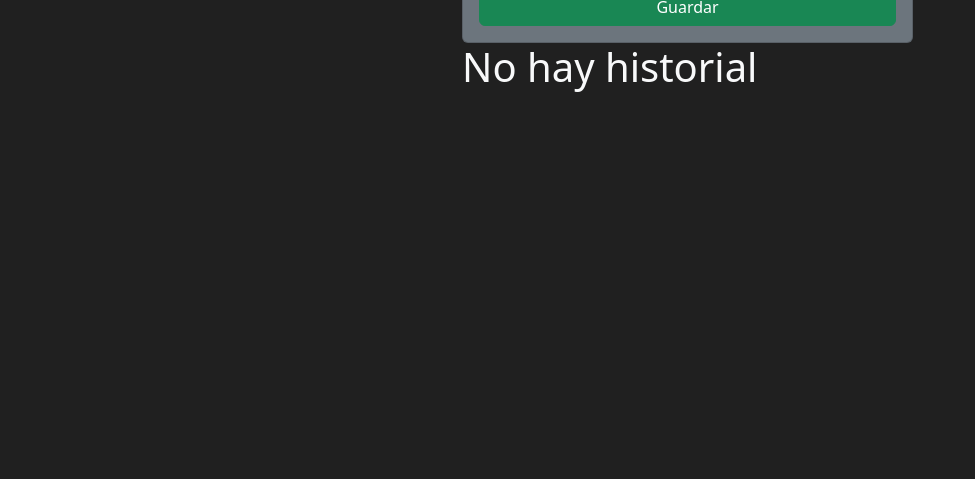
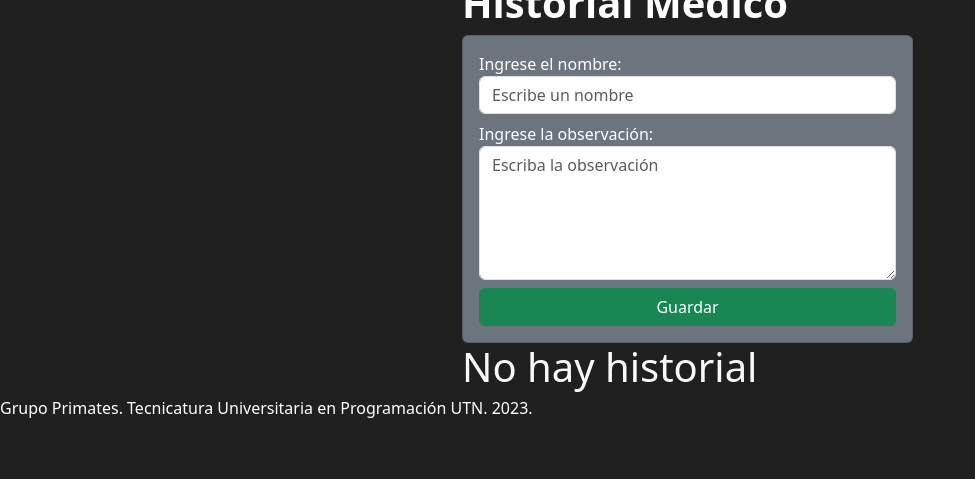
Before and after one commit to CodeSystem2022/Project-Primates-Python, a Django app: template estructuraproyecto/estructuraproyecto/registros/templates/listar_registros.html in a window 1280 px wide. Shown: the part 321-800 px from the top of the page, without its empty margins (0-975 px from the left). Run offline with Django 3.2, Linux system fonts and the light colour scheme; the template is opened without the code that fills it, so the values that code supplies are empty.

Commit message:
Update listar_registros.html
Agregamos cambios y Css

```diff
--- a/estructuraproyecto/estructuraproyecto/registros/templates/listar_registros.html
+++ b/estructuraproyecto/estructuraproyecto/registros/templates/listar_registros.html
@@ -6,33 +6,44 @@
     <meta charset="UTF-8">
     <title>Historial Medico</title>
     <link rel="stylesheet" href="https://cdn.jsdelivr.net/npm/bootstrap@5.3.0/dist/css/bootstrap.min.css">
-    <link rel="stylesheet" href="{% static 'main.css' %}">
+    <link rel="stylesheet" href="./static/main.css"/>
+    <link rel="shortcut icon" href="./static/Logotipo.png">
 </head>
-<body>
+<body class="image-background">
+    <nav class="navBar">
+        <img
+            src="static/IsoLogotipo.png"
+            alt=""
+        >
+    </nav>
+    <div class="decorativeBarTop">
+
+    </div>
+
     <div class="container">
         <div class="row">
             <div class="col-md-5 offset-md-4">
-                <h1 class="display-6 fw-bold">Historial Medico</h1>
+                <h1 class="title-boxes fw-bold">Historial Médico</h1>
                 <form action="{% url 'crear_registros' %}" method="POST" class="card card-body bg-secondary">
                     {% csrf_token %}
-                    <label for="Nombre">Ingrese el nombre</label>
-                    <input type="text" name="Registro" placeholder="Escribe un nombre" class="form-control mb-2">
-                    <label for="descripcion">Ingrese la observacion</label>
-                    <textarea name="descripcion" rows="5" placeholder="Escriba la observacion" class="form-control mb-2"></textarea>
+                    <label for="nombre">Ingrese el nombre:</label>
+                    <input type="text" name="nombre" placeholder="Escribe un nombre" class="form-control mb-2">
+                    <label for="descripcion">Ingrese la observación:</label>
+                    <textarea name="descripcion" rows="5" placeholder="Escriba la observación" class="form-control mb-2"></textarea>
                     <button class="btn btn-success">Guardar</button>
                 </form>
 
                 {% if registros %}
                 <div class="list-group">
                     <table class="table">
-                        <thead>
+                        <thead class="table-titles">
                             <tr>
                                 <th>Nombre</th>
                                 <th>Descripción</th>
                                 <th>Acciones</th>
                             </tr>
                         </thead>
-                        <tbody>
+                        <tbody class="table-body">
                             {% for Registro in registros %}
                             <tr>
                                 <td>{{ Registro.nombre }}</td>
@@ -50,7 +61,7 @@
                             </tr>
                             {% empty %}
                             <tr>
-                                <td colspan="3">No hay historial</td>
+                                <td class="empty" colspan="3">No hay historial</td>
                             </tr>
                             {% endfor %}
                         </tbody>
@@ -62,5 +73,11 @@
             </div>
         </div>
     </div>
+    <footer>
+        <h6>
+            Grupo Primates. Tecnicatura Universitaria en Programación UTN.
+            2023.
+        </h6>
+    </footer>
 </body>
 </html>
```
